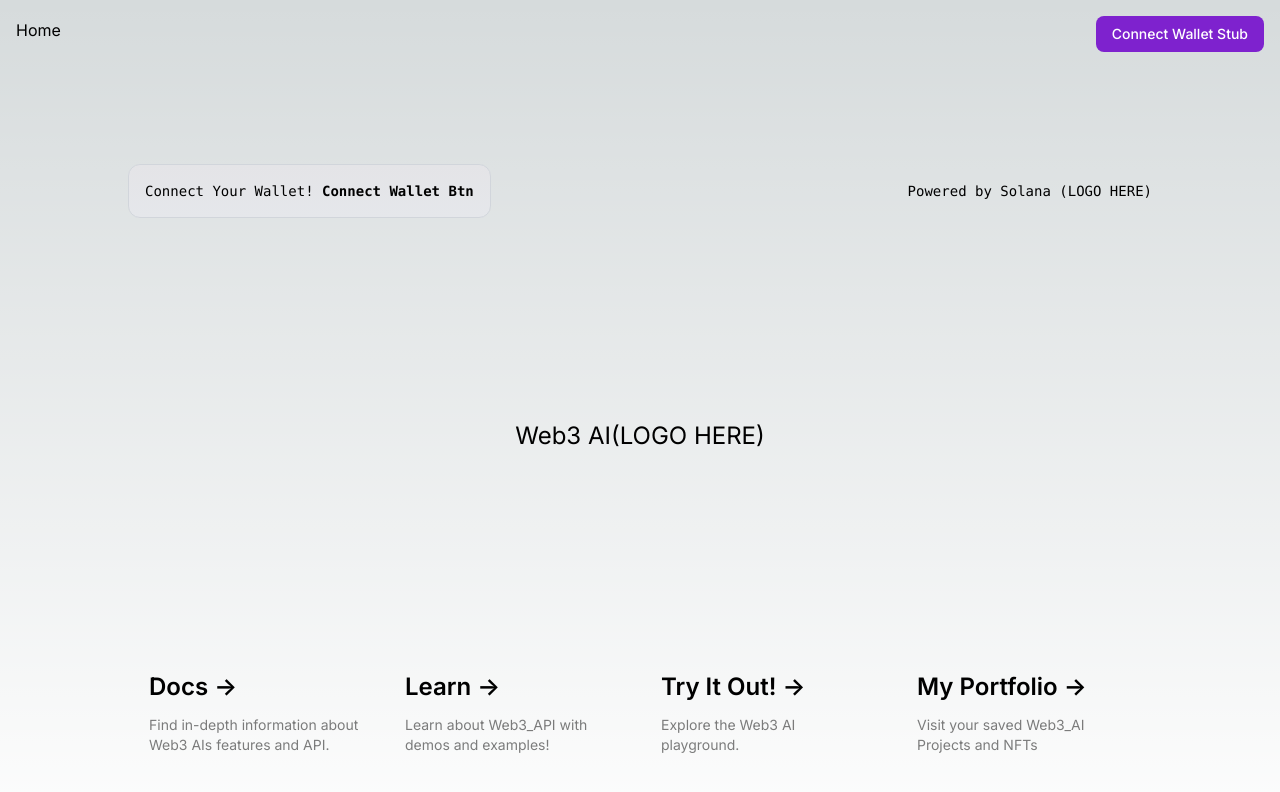
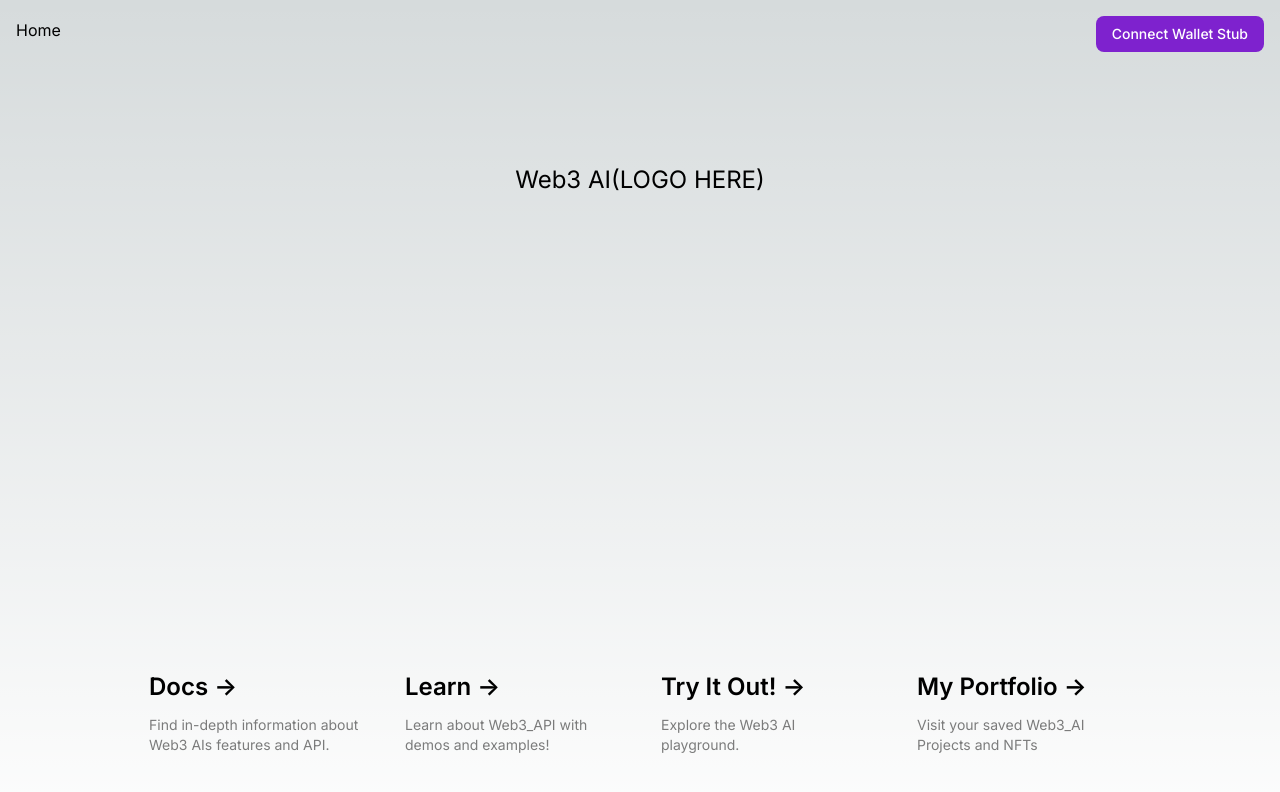
Before and after one commit to jwbnw/ui-web3-ai, a Next.js app: page / in a window 1280 px wide. Shown: the top 792 px of the page. Built offline with nearby package versions, Linux system fonts and the light colour scheme.

Commit message:
#4 removes page content now in nav

```diff
--- a/src/app/page.tsx
+++ b/src/app/page.tsx
@@ -4,23 +4,6 @@ import Link from 'next/link'
 export default function Home() {
   return (
     <main className="flex min-h-screen flex-col items-center justify-between p-24">
-      <div className="z-10 max-w-5xl w-full items-center justify-between font-mono text-sm lg:flex">
-        <p className="fixed left-0 top-0 flex w-full justify-center border-b border-gray-300 bg-gradient-to-b from-zinc-200 pb-6 pt-8 backdrop-blur-2xl dark:border-neutral-800 dark:bg-zinc-800/30 dark:from-inherit lg:static lg:w-auto  lg:rounded-xl lg:border lg:bg-gray-200 lg:p-4 lg:dark:bg-zinc-800/30">
-          Connect Your Wallet!&nbsp;
-          <code className="font-mono font-bold">Connect Wallet Btn</code>
-        </p>
-        <div className="fixed bottom-0 left-0 flex h-48 w-full items-end justify-center bg-gradient-to-t from-white via-white dark:from-black dark:via-black lg:static lg:h-auto lg:w-auto lg:bg-none">
-          <a
-            className="pointer-events-none flex place-items-center gap-2 p-8 lg:pointer-events-auto lg:p-0"
-            href="https://vercel.com?utm_source=create-next-app&utm_medium=appdir-template&utm_campaign=create-next-app"
-            target="_blank"
-            rel="noopener noreferrer"
-          >
-            Powered by Solana (LOGO HERE)
-          </a>
-        </div>
-      </div>
-
       <div className="relative flex place-items-center before:absolute text-2xl">
         Web3 AI(LOGO HERE)
       </div>
```
